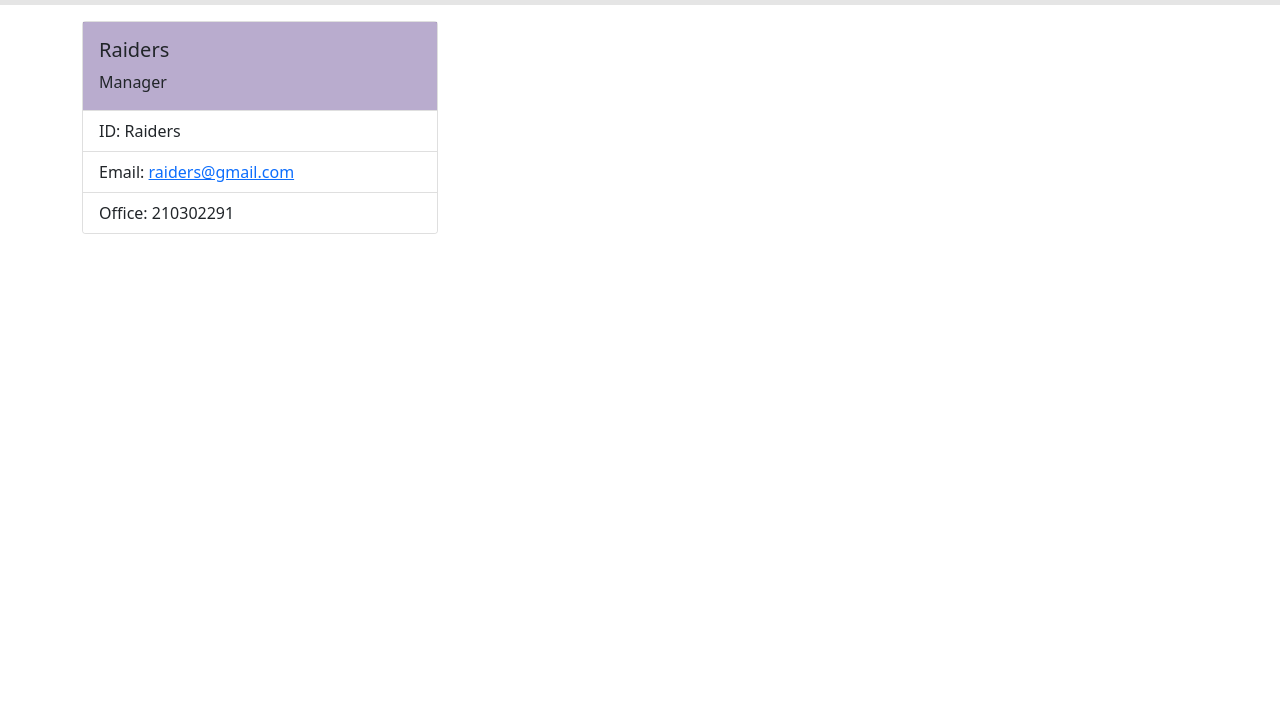
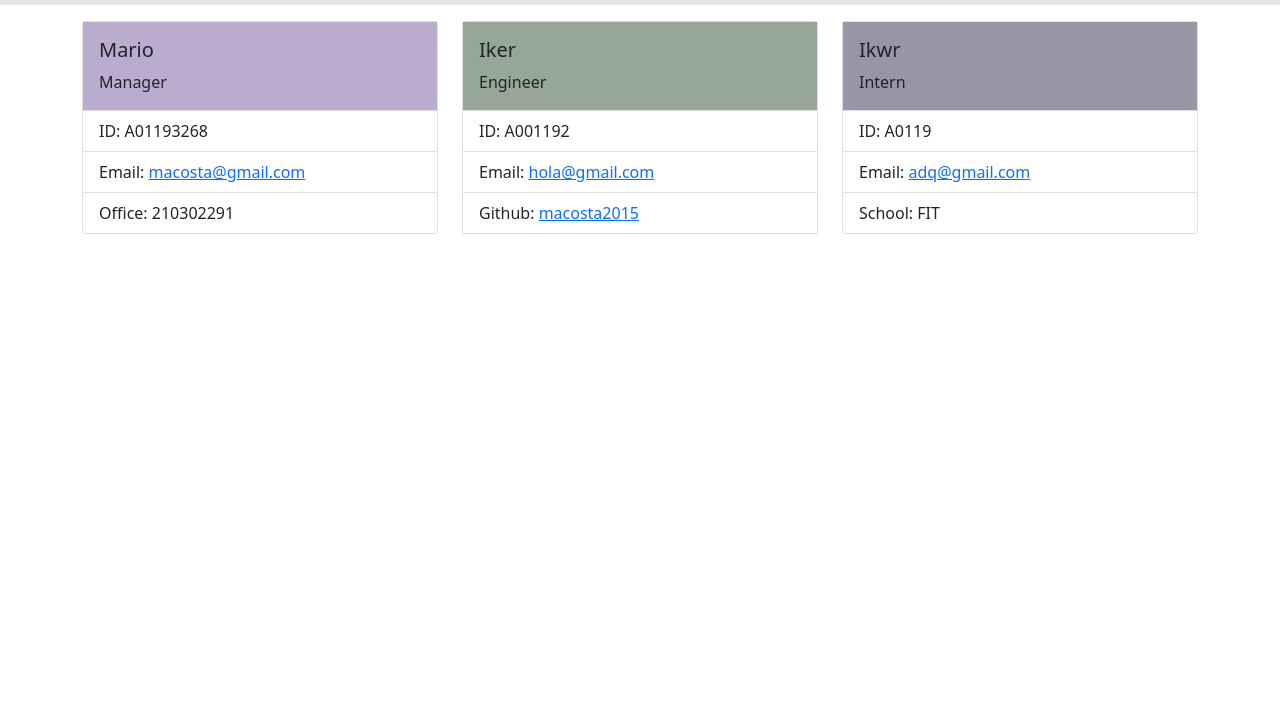
Before and after one commit to macosta2015/Team_profile_generator, a website: page dist/roster.html in a window 1280 px wide. Shown: the part 83-800 px from the top of the page. Drawn offline with nearby package versions, Linux system fonts and the light colour scheme.

Commit message:
Adding files

```diff
--- a/dist/roster.html
+++ b/dist/roster.html
@@ -13,7 +13,7 @@
 
     <body>
       <header class="d-flex justify-content-center py-3">
-        <h1>The Dream Team</h1>
+        <h1>Team Profile Generator</h1>
       </header>
 
       <div class="container mt-3">
@@ -22,13 +22,41 @@
           <div class="col-lg-4 col-md-6 col-12 pb-5">
     <div class="card">
       <div class="card-body manager">
-        <h5 class="card-title">Raiders</h5>
+        <h5 class="card-title">Mario</h5>
         <p class="card-text">Manager</p>
       </div>
       <ul class="list-group list-group-flush">
-        <li class="list-group-item">ID: Raiders</li>
-        <li class="list-group-item">Email: <a href="mailto:raiders@gmail.com" target="_blank" class="card-link">raiders@gmail.com</a></li>
+        <li class="list-group-item">ID: A01193268</li>
+        <li class="list-group-item">Email: <a href="mailto:macosta@gmail.com" target="_blank" class="card-link">macosta@gmail.com</a></li>
         <li class="list-group-item">Office: 210302291</li>
+      </ul>
+    </div>
+  </div>
+
+  <div class="col-lg-4 col-md-6 col-12 pb-5">
+    <div class="card">
+      <div class="card-body engineer">
+        <h5 class="card-title">Iker</h5>
+        <p class="card-text">Engineer</p>
+      </div>
+      <ul class="list-group list-group-flush">
+        <li class="list-group-item">ID: A001192</li>
+        <li class="list-group-item">Email: <a href="mailto:hola@gmail.com" target="_blank" class="card-link">hola@gmail.com</a></li>
+        <li class="list-group-item">Github: <a href="https://github.com/macosta2015" target="_blank" class="card-link">macosta2015</a></li>
+      </ul>
+    </div>
+  </div>
+
+  <div class="col-lg-4 col-md-6 col-12 pb-5">
+    <div class="card">
+      <div class="card-body intern">
+        <h5 class="card-title">Ikwr</h5>
+        <p class="card-text">Intern</p>
+      </div>
+      <ul class="list-group list-group-flush">
+        <li class="list-group-item">ID: A0119</li>
+        <li class="list-group-item">Email: <a href="mailto:adq@gmail.com" target="_blank" class="card-link">adq@gmail.com</a></li>
+        <li class="list-group-item">School: FIT</li>
       </ul>
     </div>
   </div>
```
Also changed, not shown: 1 other file.
